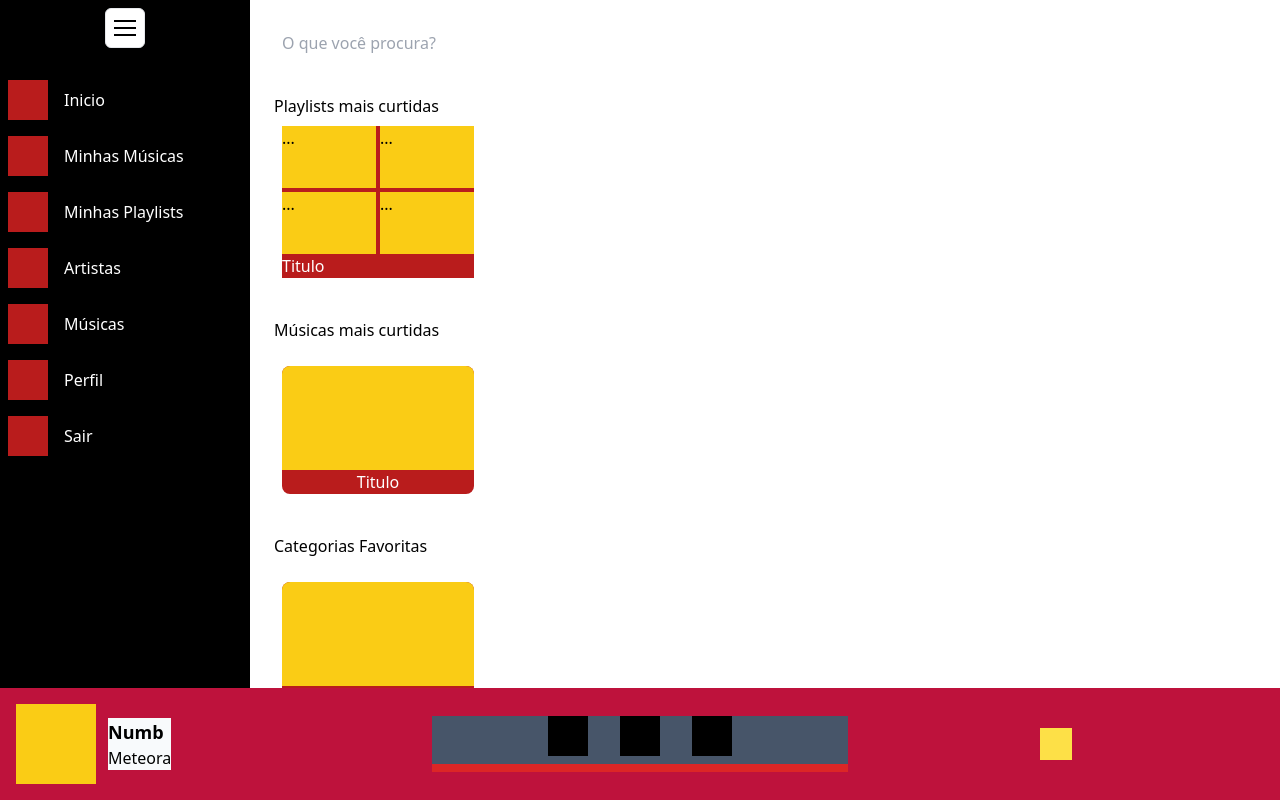
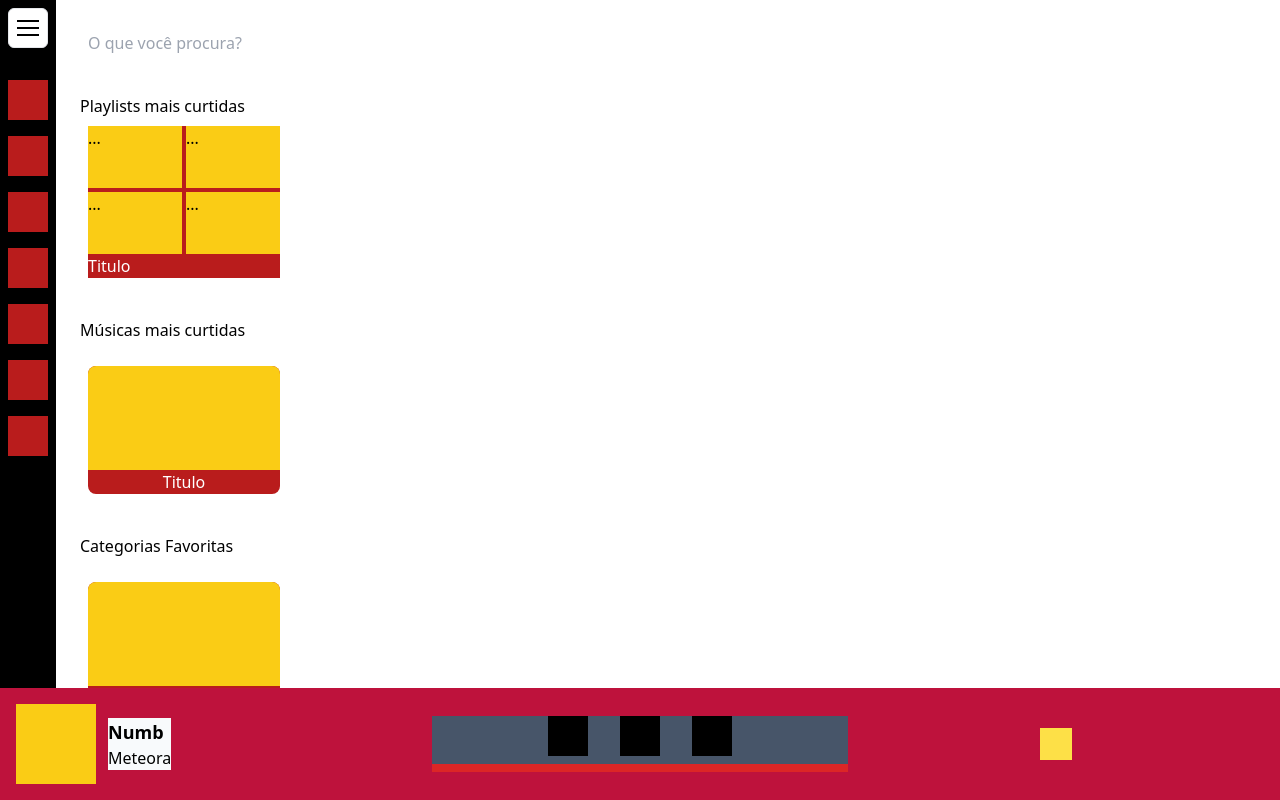
Before and after one commit to Mauricio720/playlist-front, a Next.js app: page / in a window 1280 px wide. Built offline with nearby package versions, Linux system fonts and the light colour scheme.

Commit message:
feature: configs server

```diff
--- a/next.config.js
+++ b/next.config.js
@@ -1,6 +1,21 @@
 /** @type {import('next').NextConfig} */
 const nextConfig = {
   reactStrictMode: true,
-}
+  swcMinify: true,
+  webpack(config) {
+    config.module.rules.push({
+      test: /\.svg$/,
+      use: "@svgr/webpack",
+    });
 
-module.exports = nextConfig
+    return config;
+  },
+  images: {
+    domains: ["127.0.0.1"],
+  },
+  env: {
+    API_URL: process.env.API_URL,
+  },
+};
+
+module.exports = nextConfig;
--- a/package.json
+++ b/package.json
@@ -3,6 +3,7 @@
   "version": "0.1.0",
   "private": true,
   "scripts": {
+    "test": "mocha --watch tests/*",
     "dev": "next dev",
     "build": "next build",
     "start": "next start",
@@ -13,14 +14,19 @@
     "@types/node": "18.13.0",
     "@types/react": "18.0.27",
     "@types/react-dom": "18.0.10",
+    "axios": "^1.3.2",
+    "dotenv": "^16.0.3",
     "eslint": "8.33.0",
     "eslint-config-next": "13.1.6",
+    "mocha": "^10.2.0",
     "next": "13.1.6",
     "react": "18.2.0",
     "react-dom": "18.2.0",
     "typescript": "4.9.5"
   },
   "devDependencies": {
+    "@types/dotenv": "^8.2.0",
+    "@types/mocha": "^10.0.1",
     "autoprefixer": "^10.4.13",
     "postcss": "^8.4.21",
     "tailwindcss": "^3.2.4"
--- a/tailwind.config.js
+++ b/tailwind.config.js
@@ -1,8 +1,19 @@
 /** @type {import('tailwindcss').Config} */
 module.exports = {
-  content: ["./src/**/*.{js,ts,jsx,tsx}"],
+  content: ["./src/**/*.{js,ts,jsx,tsx,css}"],
   theme: {
-    extend: {},
+    extend: {
+      keyframes: {
+        menuOpenAnimation: {
+          "0%": { width: "56px" },
+          "100%": { width: "100%" },
+        },
+        menuCloseAnimation: {
+          "0%": { width: "100%" },
+          "100%": { width: "56px" },
+        },
+      },
+    },
   },
   plugins: [],
 };
```
Also changed, not shown: tsconfig.json (+7 -9 lines), 2 other files (tests, documents, lock files or other folders).
